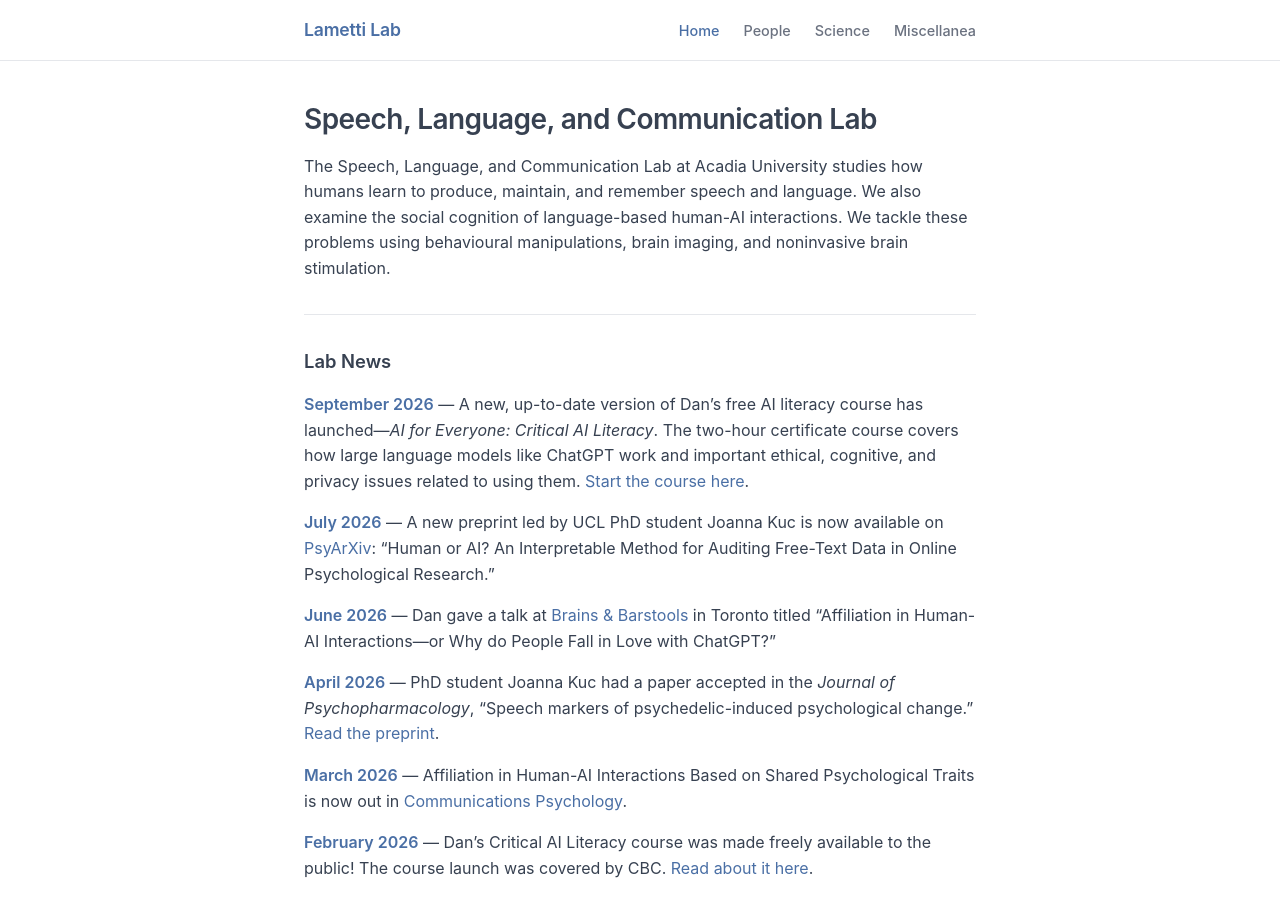
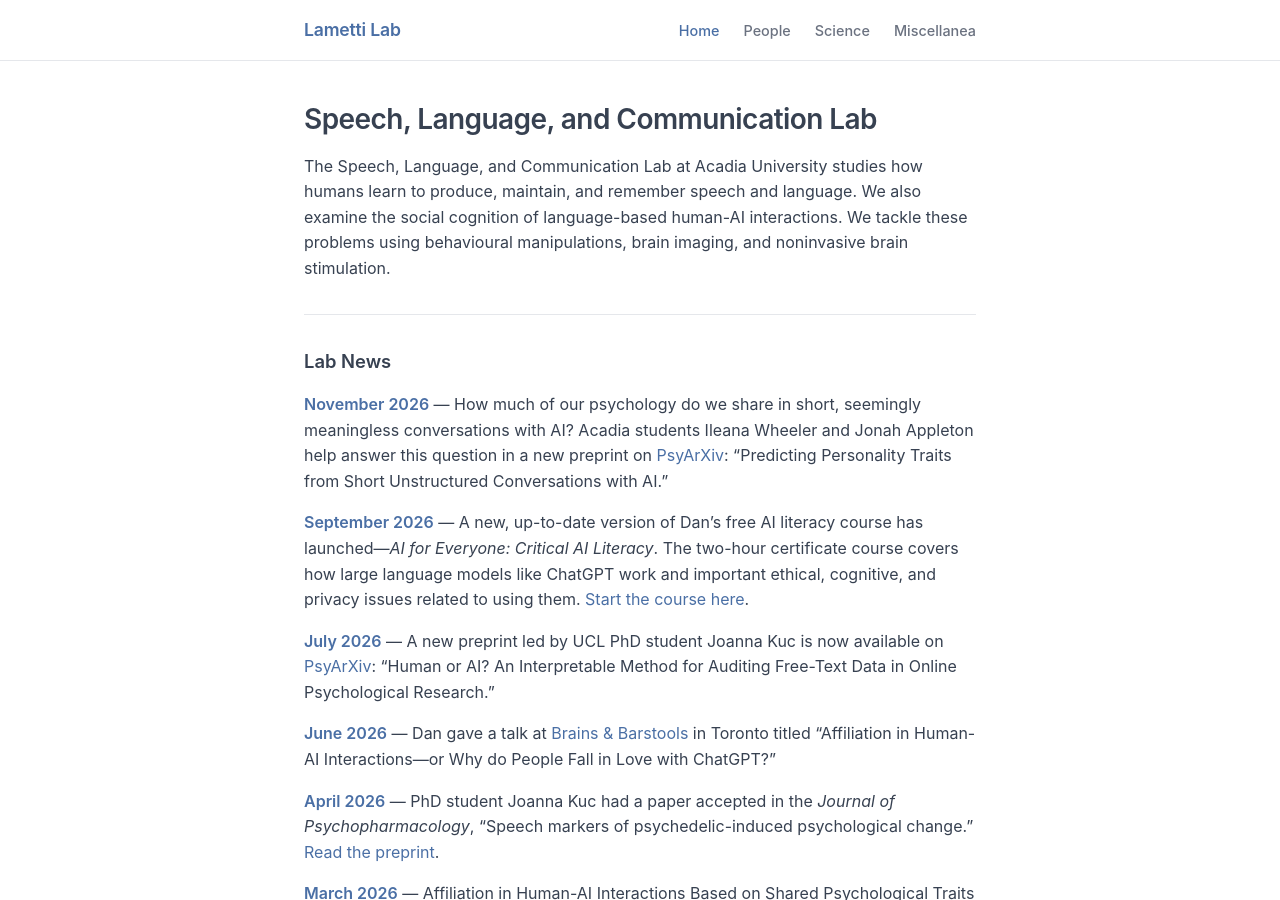
Before and after one commit to drlametti/lamettilab.github.io, a Jekyll site: the page built from index.md, in a window 1280 px wide and 900 px high. Built offline with Jekyll 4.4.1, drawn with Linux system fonts in a browser that asks for light colours.

Commit message:
Add November 2026 preprint news item
Co-Authored-By: Claude Sonnet 4.6 <noreply@anthropic.com>

```diff
--- a/index.md
+++ b/index.md
@@ -10,6 +10,8 @@ The Speech, Language, and Communication Lab at Acadia University studies how hum
 ---
 
 ## Lab News
+
+**November 2026** — How much of our psychology do we share in short, seemingly meaningless conversations with AI? Acadia students Ileana Wheeler and Jonah Appleton help answer this question in a new preprint on [PsyArXiv](https://osf.io/preprints/psyarxiv/8476g_v1): "Predicting Personality Traits from Short Unstructured Conversations with AI."
 
 **September 2026** — A new, up-to-date version of Dan's free AI literacy course has launched—*AI for Everyone: Critical AI Literacy*. The two-hour certificate course covers how large language models like ChatGPT work and important ethical, cognitive, and privacy issues related to using them. [Start the course here](https://explore.acadiau.ca/product?catalog=AI-Literacy).
 
```
